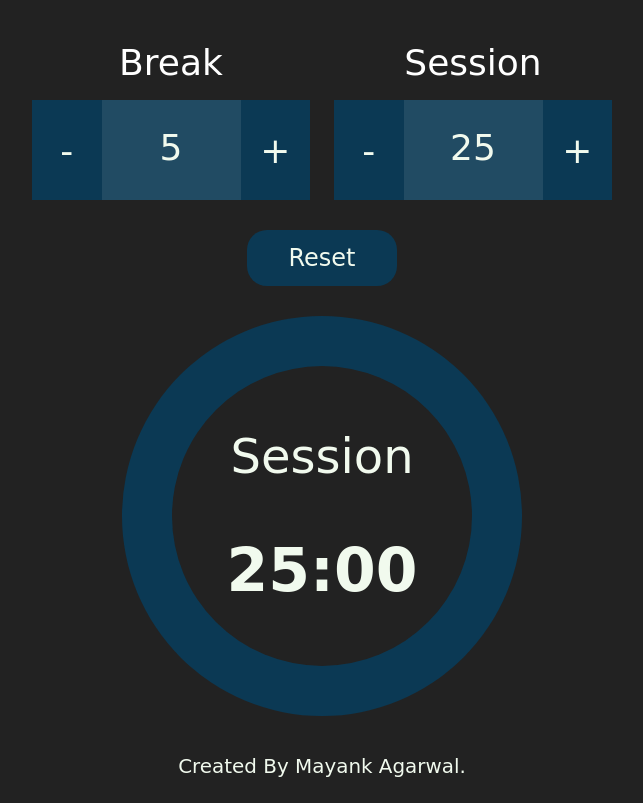
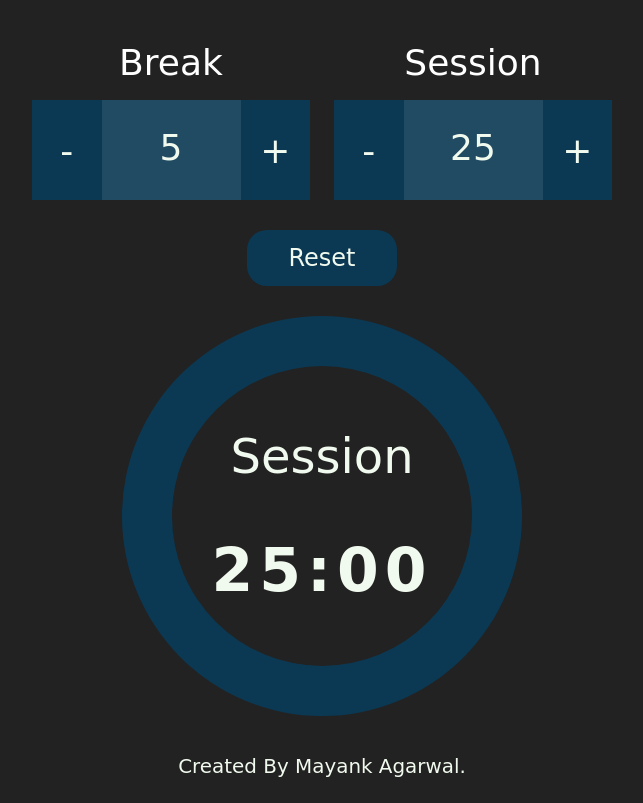
Before and after one commit to mayankaga94/pomodoro, a plain HTML site: page index.html in a window 1280 px wide. Shown: the top 803 px of the page, without its empty margins (318-961 px from the left). Drawn offline with Linux system fonts and the light colour scheme; a web font is replaced by a local one.

Commit message:
added letter spacing for countdown

```diff
--- a/style.css
+++ b/style.css
@@ -1,5 +1,10 @@
 * {
+  -webkit-box-sizing: border-box;
   box-sizing: border-box;
+  -webkit-user-select: none; /* Chrome, Opera, Safari */
+  -moz-user-select: none; /* Firefox 2+ */
+  -ms-user-select: none; /* IE 10+ */
+  user-select: none; /* Standard syntax */
 }
 body {
   margin: 0px;
@@ -116,6 +121,7 @@ div.timer {
   background-color: #092A3E;
 }
 .timer h1#countdown {
+  letter-spacing: 6px;
   width: 100%;
   font-size: 2.5em;
   font-weight: bold;
```
Also changed, not shown: 1 other file.
